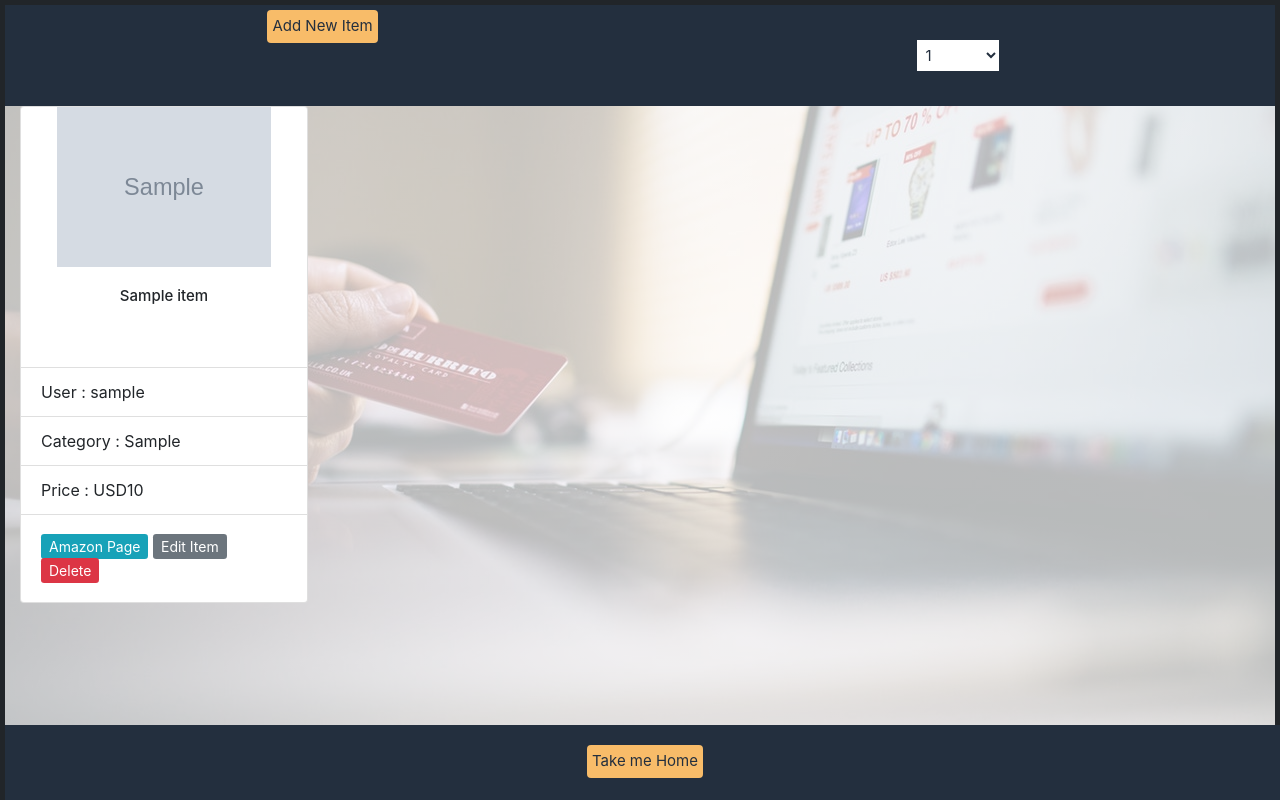
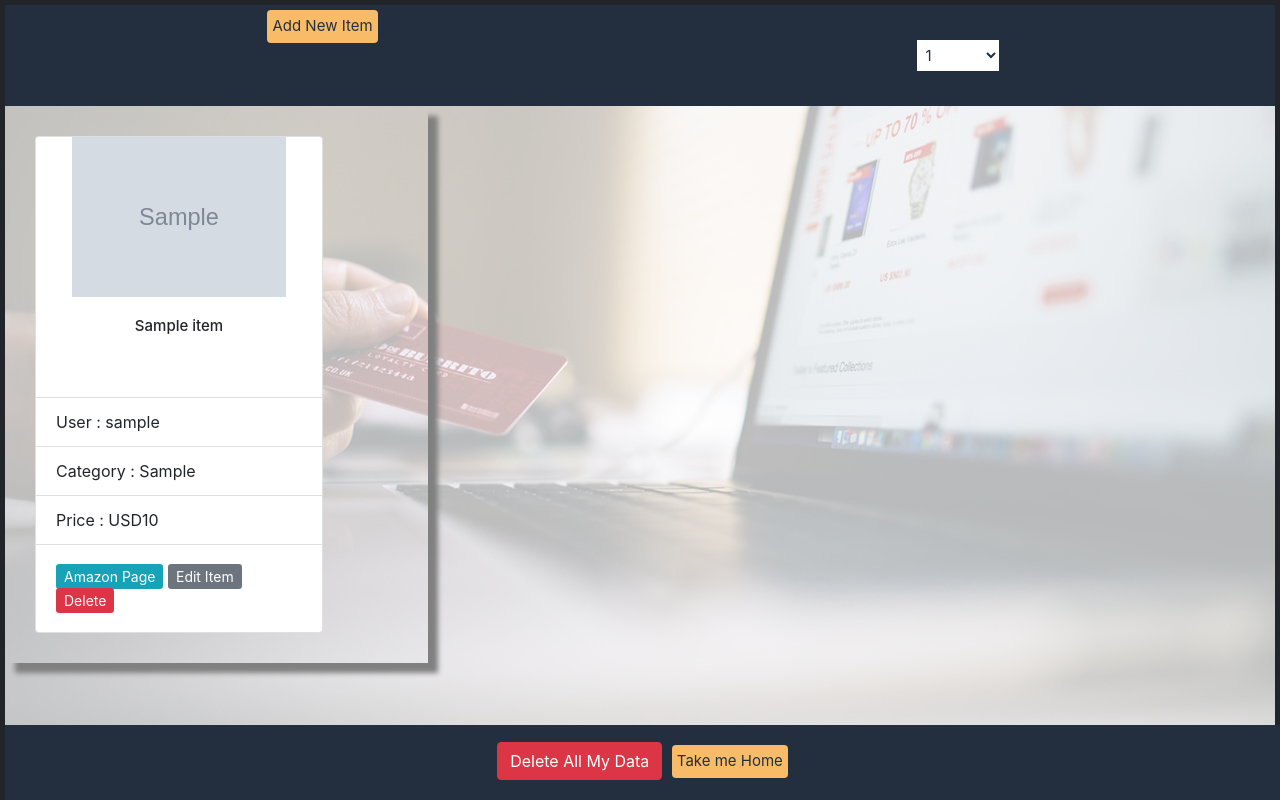
Before and after one commit to raphaelzenou/mongo-flask-project, a Flask app: page /items/1 in a window 1280 px wide. Run offline with Flask 2, Linux system fonts and the light colour scheme; grey boxes marked "Sample" are stand-in pictures; a database or web service that is not in the repository returns one stand-in record (values such as "Sample title"); parts of the project's set-up code (start-up, migrations or seed data) failed here and were passed over; some libraries are stand-ins or nearby versions.

Commit message:
last minute addition : delete all data for a user

```diff
--- a/app.py
+++ b/app.py
@@ -57,10 +57,14 @@ def user_filter():
 # to the user page
 @app.route('/items/<user>')
 def items(user):
+	# try:
 	return render_template('items.html',
 	items=mongo.db.items.find({'user_name' : user}),
 	active_user = user,
 	users = mongo.db.users.find())
+	# except:
+	# 	#for new users
+	# 	return redirect(url_for('home_func'))
 
 @app.route('/new-item/<selected_user>')
 def new_item_func(selected_user):
@@ -151,15 +155,8 @@ def add_item():
 	return redirect(url_for('items',
 	user = new_item_form_ok['user_name'] ))
 
-# Deleting item and then routing to the user page
-@app.route('/delete/<item_id>')
-def delete_item(item_id):
-	item = mongo.db.items.find_one({'_id': ObjectId(item_id)})
-	user_name = item['user_name']
 
-	mongo.db.items.remove({'_id': ObjectId(item_id)})
-	flash(u'Item deleted', 'info')
-	return redirect(url_for('items', user = user_name))
+
 
 # Editing Item
 @app.route('/edit/<item_id>')
@@ -172,6 +169,23 @@ def edit_item(item_id):
 	item = item_details,
 	user = user_details)
 
+# Deleting item and then routing to the user page
+@app.route('/delete/<item_id>')
+def delete_item(item_id):
+	item = mongo.db.items.find_one({'_id': ObjectId(item_id)})
+	user_name = item['user_name']
+	mongo.db.items.remove({'_id': ObjectId(item_id)})
+	flash(u'Item deleted', 'info')
+	return redirect(url_for('items', user = user_name))
+
+
+# Deleting user and then routing to the homepage
+@app.route('/delete_user/<user>')
+def delete_user(user):
+	mongo.db.items.remove({'user_name': user})
+	mongo.db.users.remove({'user_name': user})
+	flash(u'All ' + user + 'user data deleted!', 'info')
+	return redirect(url_for('home_func'))
 
 
 
--- a/static/css/style.css
+++ b/static/css/style.css
@@ -127,3 +127,10 @@ form-control {
     margin: 5px;
     padding: 5px;
 }
+
+
+
+.items-indiv {
+    padding: 30px;
+    box-shadow: 10px 10px 5px grey;
+}
--- a/templates/items.html
+++ b/templates/items.html
@@ -60,6 +60,7 @@
     </div>
 
 <div id="home-btn-div">
+    <a href="{{url_for('delete_user', user = active_user)}}" class="btn btn-danger">Delete All My Data</a>
     <a class="btn btn-warning" href="{{url_for('home_func')}}">Take me Home</a>
 </div>
 
```
Also changed, not shown: templates/item-confirmation.html (+9 -6 lines).
